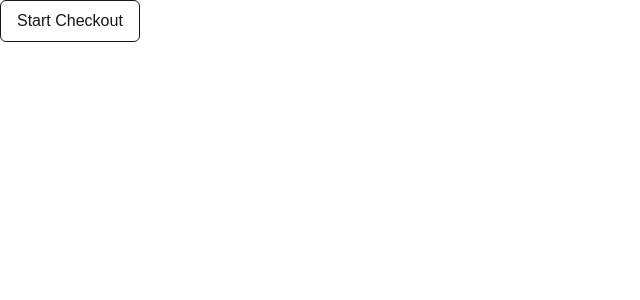
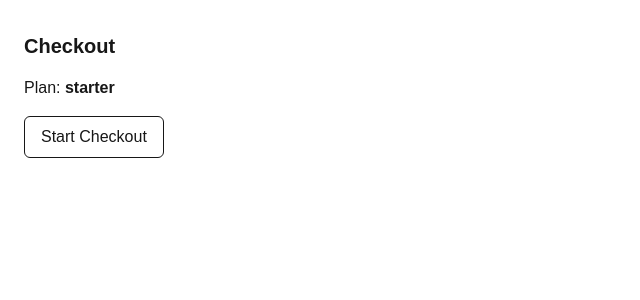
Before and after one commit to DeepFormHealth/df-web, a Next.js app: page /checkout in a window 1280 px wide. Shown: the top 300 px of the page, without its empty margins (0-640 px from the left). Built offline with nearby package versions, Linux system fonts and the light colour scheme; no server answers.

Commit message:
fix(checkout): correct Next.js page signature (use searchParams) and case-safe CheckoutClient import

```diff
--- a/src/app/checkout/CheckoutClient.tsx
+++ b/src/app/checkout/CheckoutClient.tsx
@@ -23,9 +23,8 @@ export default function CheckoutClient({ plan }: { plan: Plan }) {
         throw new Error(data?.error || "create_session_failed");
       }
 
-      const data = await res.json();
-      const url = data?.url as string | undefined;
-      if (!url) throw new Error("missing_stripe_key"); // will show on screen
+      const { url } = await res.json();
+      if (!url) throw new Error("missing_stripe_key");
       window.location.href = url;
     } catch (e: any) {
       setErr(e?.message || "unknown_error");
--- a/src/app/checkout/page.tsx
+++ b/src/app/checkout/page.tsx
@@ -1,48 +1,27 @@
-"use client";
+import { Suspense } from "react";
+import CheckoutClient from "./CheckoutClient";
 
-import { useState } from "react";
+export const dynamic = "force-dynamic";
 
-type Plan = "starter" | "pro";
+type PageProps = {
+  searchParams?: { [key: string]: string | string[] | undefined };
+};
 
-export default function CheckoutClient({ plan }: { plan: Plan }) {
-  const [loading, setLoading] = useState(false);
-  const [err, setErr] = useState<string | null>(null);
-
-  async function startCheckout() {
-    setLoading(true);
-    setErr(null);
-    try {
-      const res = await fetch("/api/checkout", {
-        method: "POST",
-        headers: { "Content-Type": "application/json" },
-        body: JSON.stringify({ plan }),
-      });
-
-      if (!res.ok) {
-        const data = await res.json().catch(() => ({}));
-        throw new Error(data?.error || "create_session_failed");
-      }
-
-      const data = await res.json();
-      const url = data?.url as string | undefined;
-      if (!url) throw new Error("missing_stripe_key"); // will show on screen
-      window.location.href = url;
-    } catch (e: any) {
-      setErr(e?.message || "unknown_error");
-      setLoading(false);
-    }
-  }
+export default function CheckoutPage({ searchParams }: PageProps) {
+  const sp = searchParams ?? {};
+  const raw = sp.plan;
+  const plan = (Array.isArray(raw) ? raw[0] : raw) ?? "starter";
 
   return (
-    <div className="space-y-3">
-      <button
-        onClick={startCheckout}
-        disabled={loading}
-        className="rounded-md border px-4 py-2"
-      >
-        {loading ? "Redirecting…" : "Start Checkout"}
-      </button>
-      {err && <p className="text-sm text-red-600">Checkout failed: {err}</p>}
-    </div>
+    <main className="px-6 py-8">
+      <h1 className="text-xl font-bold mb-4">Checkout</h1>
+      <p className="mb-4">
+        Plan: <strong>{plan}</strong>
+      </p>
+
+      <Suspense fallback={<p>Loading…</p>}>
+        <CheckoutClient plan={plan as "starter" | "pro"} />
+      </Suspense>
+    </main>
   );
 }
```
